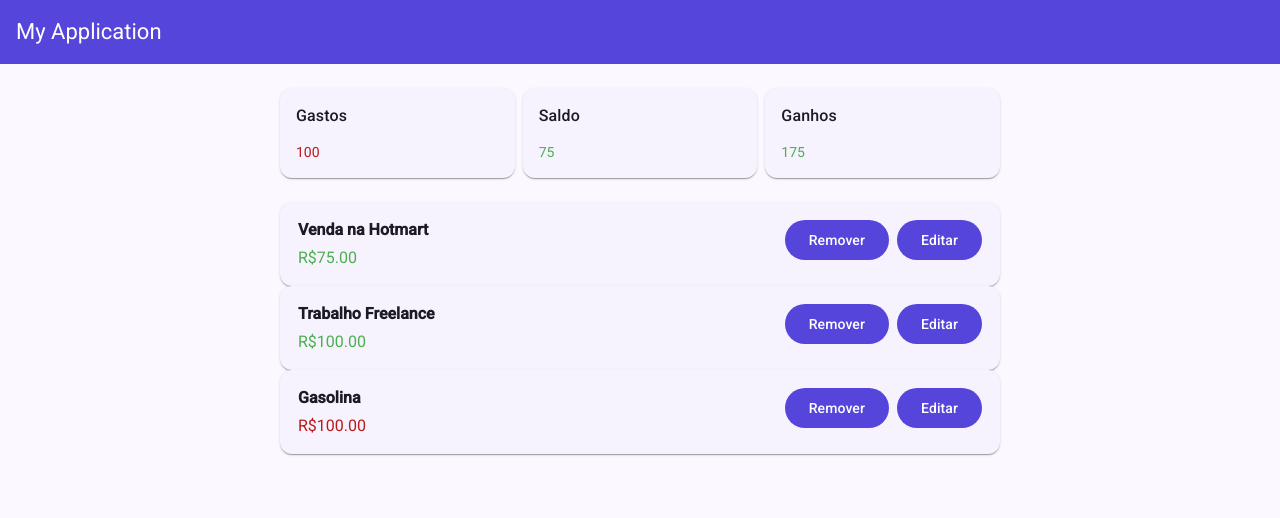
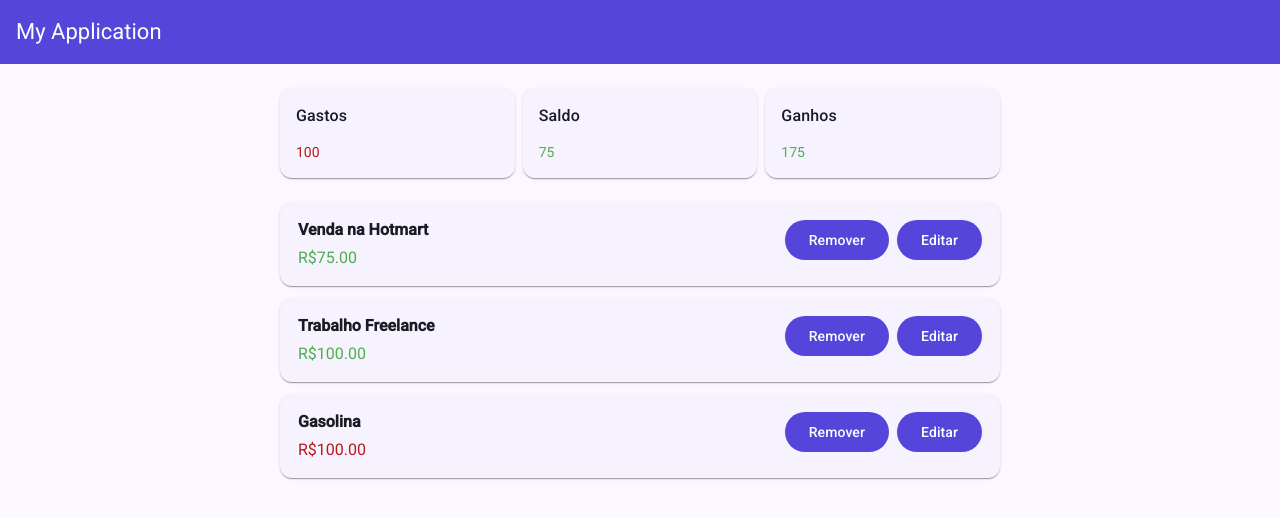
Before and after one commit to eduardobertozi/gerenciador-financeiro, an Angular app: page / in a window 1280 px wide. Shown: the top 518 px of the page. Built offline with nearby package versions, Linux system fonts and the light colour scheme; data requests are answered from the project's data file.

Commit message:
feat: adiciona espaçamento entre os cards de transações

```diff
--- a/src/app/features/home/home.scss
+++ b/src/app/features/home/home.scss
@@ -1,3 +1,5 @@
 .transactions {
+  display: grid;
+  gap: 12px;
   margin: 24px 0;
 }
```
